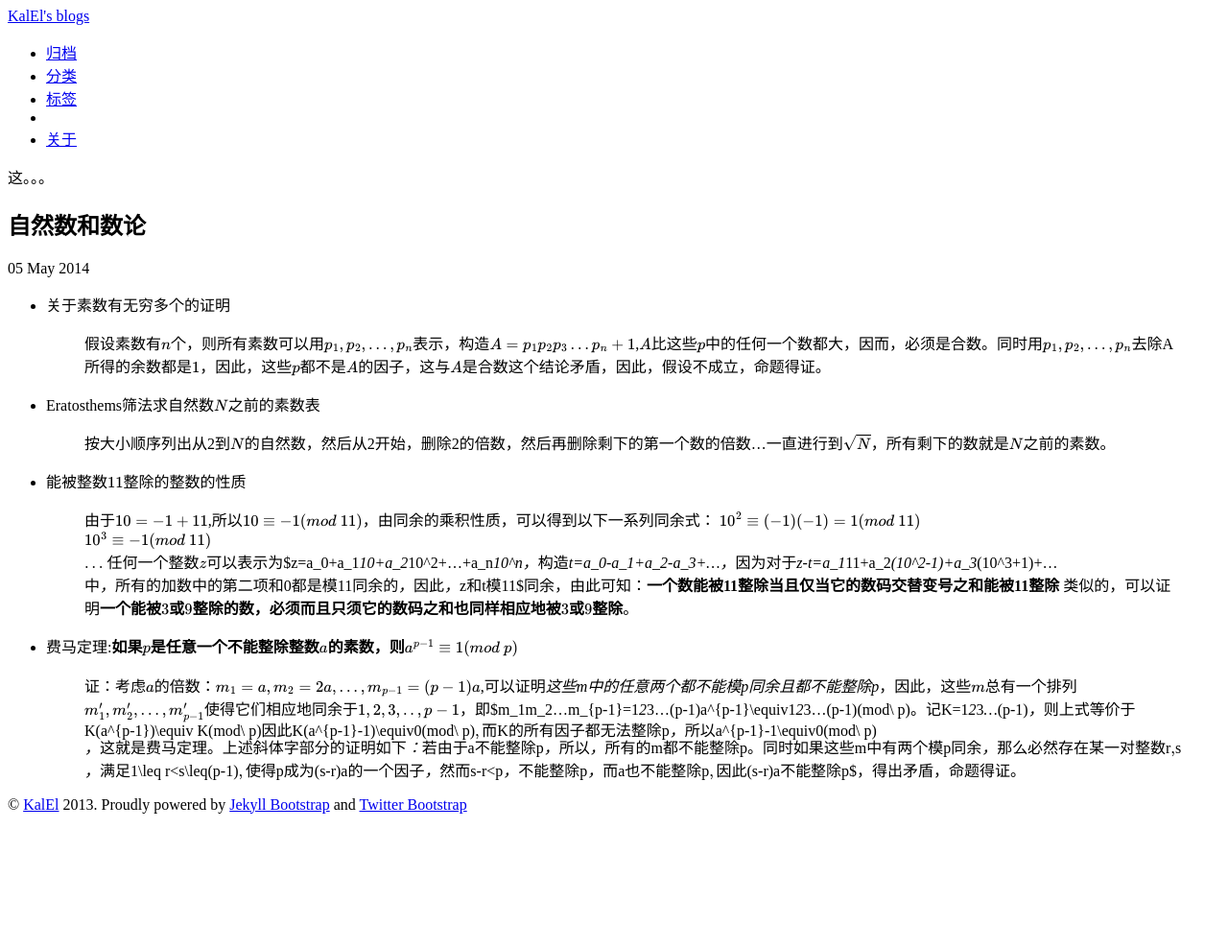
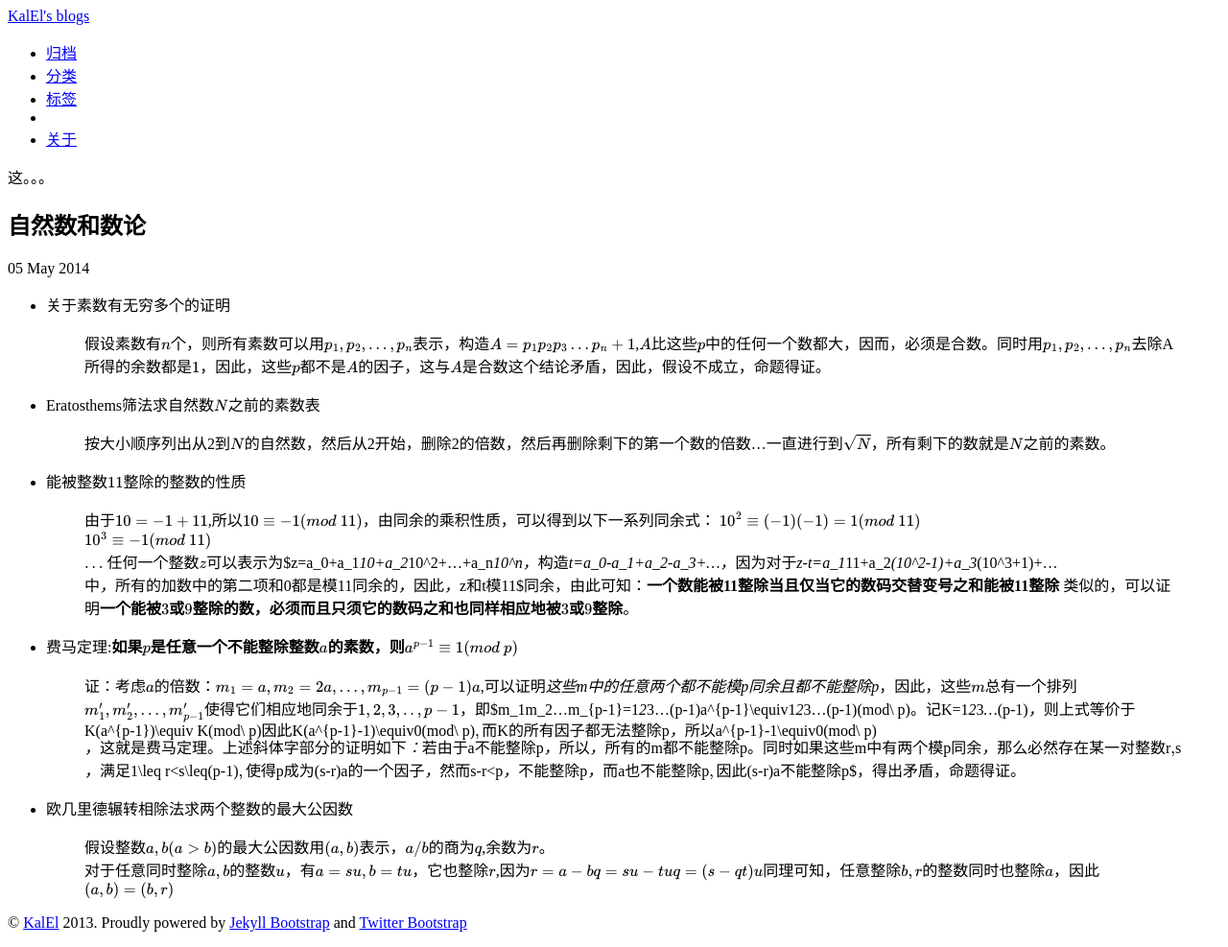
Before and after one commit to shengxc/shengxc.github.io, a Jekyll site: the page built from _posts/2014-05-05-read_notes.md, in a window 1280 px wide. Shown: the whole page at 96% size. Built offline with Jekyll 4.4.1, drawn with Linux system fonts in a browser that asks for light colours; nearby versions of some CDN libraries; formulas are drawn with MathJax 3; before the commit the page ends 900 px from its top, so only the background shows below that.

Commit message:
modified post

```diff
--- a/_posts/2014-05-05-read_notes.md
+++ b/_posts/2014-05-05-read_notes.md
@@ -24,5 +24,7 @@ tags: [读书笔记]
  > 证：考虑$a$的倍数：$m_1=a,m_2=2a,...,m_{p-1}=(p-1)a$,可以证明*这些m中的任意两个都不能模p同余且都不能整除p*，因此，这些$m$总有一个排列$m_1',m_2',...,m_{p-1}'$使得它们相应地同余于$1,2,3,..,p-1$，即$m_1m_2...m_{p-1}=1*2*3...(p-1)a^{p-1}\equiv1*2*3...(p-1)(mod\ p)$。记$K=1*2*3*...*(p-1)$，则上式等价于$K(a^{p-1})\equiv K(mod\ p)$因此$K(a^{p-1}-1)\equiv0(mod\ p)$,而$K$的所有因子都无法整除$p$，所以$a^{p-1}-1\equiv0(mod\ p)$，这就是费马定理。
  > 上述斜体字部分的证明如下：若由于$a$不能整除$p$，所以，所有的$m$都不能整除$p$。同时如果这些$m$中有两个模$p$同余，那么必然存在某一对整数$r$,$s$，满足$1\leq r<s\leq(p-1)$,使得$p$成为$(s-r)a$的一个因子，然而$s-r<p$，不能整除$p$，而$a$也不能整除$p$,因此$(s-r)a$不能整除$p$，得出矛盾，命题得证。
 
-
+ - 欧几里德辗转相除法求两个整数的最大公因数
+ > 假设整数$a,b(a>b)$的最大公因数用$(a,b)$表示，$a/b$的商为$q$,余数为$r$。
+ > 对于任意同时整除$a,b$的整数$u$，有$a=su,b=tu$，它也整除$r$,因为$r=a-bq=su-tuq=(s-qt)u$同理可知，任意整除$b,r$的整数同时也整除$a$，因此$(a,b)=(b,r)$
 {% include JB/setup %}
```
